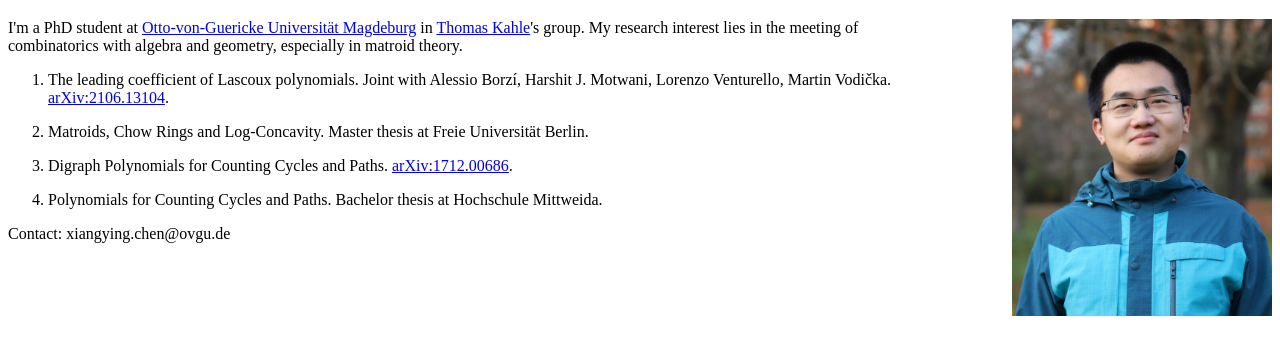
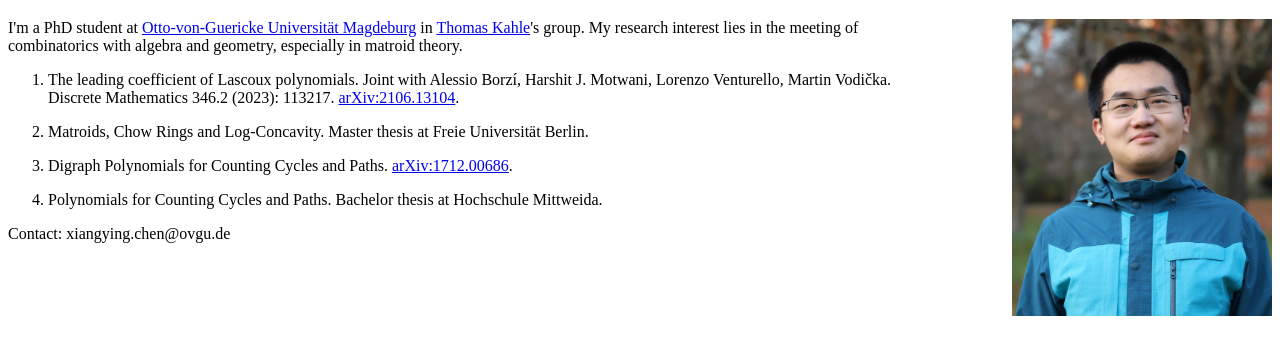
Before and after one commit to xiangyingc/xiangyingc.github.io, a plain HTML site: page index.html in a window 1280 px wide. Shown: the part 61-416 px from the top of the page. Drawn offline with Linux system fonts and the light colour scheme.

Commit message:
14.11.22
publication, logconcavity.pdf

```diff
--- a/index.html
+++ b/index.html
@@ -10,7 +10,7 @@
 
 <ol>
 <li>
-    <p>The leading coefficient of Lascoux polynomials. Joint with Alessio Borzí, Harshit J. Motwani, Lorenzo Venturello, Martin Vodička. <a href="https://arxiv.org/abs/2106.13104">arXiv:2106.13104</a>.</p>
+    <p>The leading coefficient of Lascoux polynomials. Joint with Alessio Borzí, Harshit J. Motwani, Lorenzo Venturello, Martin Vodička. Discrete Mathematics 346.2 (2023): 113217. <a href="https://arxiv.org/abs/2106.13104">arXiv:2106.13104</a>.</p>
   </li>
   <li>
     <p>Matroids, Chow Rings and Log-Concavity. Master thesis at Freie Universit&auml;t Berlin.</p>
```
Also changed, not shown: 1 other file.
